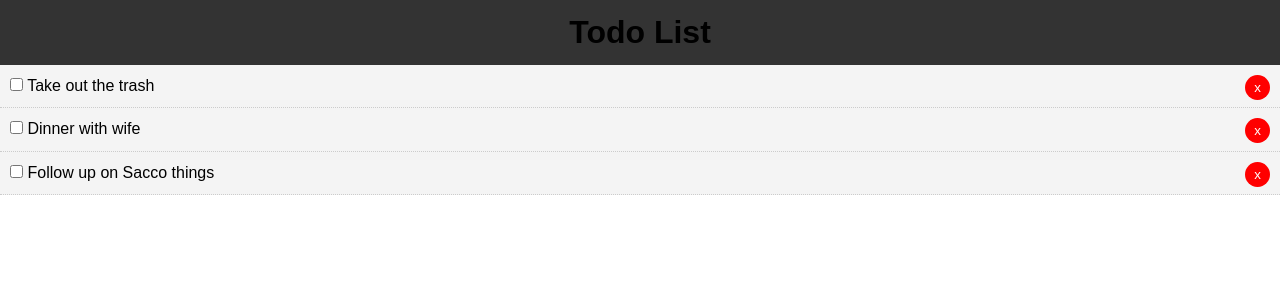
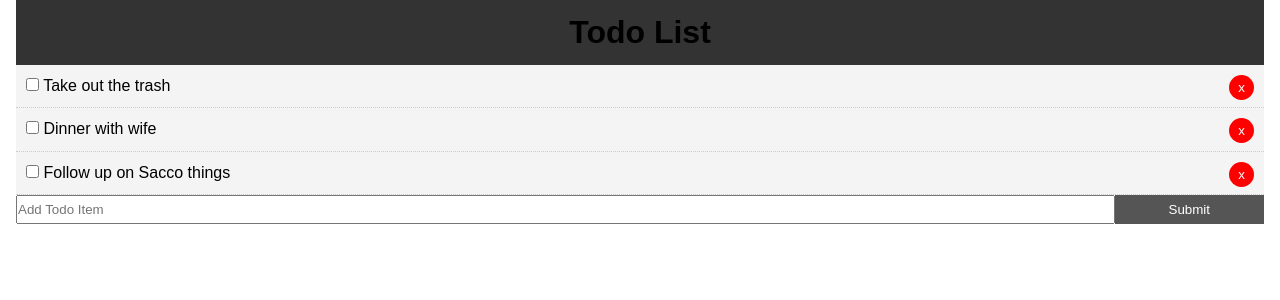
Before and after one commit to stansL/rtut, a React (Create React App) app: page / in a window 1280 px wide. Shown: the top 300 px of the page. Built offline with nearby package versions, Linux system fonts and the light colour scheme.

Commit message:
add functionality to load a new todo to the app

```diff
--- a/src/App.css
+++ b/src/App.css
@@ -13,3 +13,16 @@
   color: #333;
   text-decoration: none;
 }
+
+.container {
+  padding: 0 1rem;;
+}
+
+.btn {
+  display: inline-block;
+  border: none;
+  background: #555;
+  color: #fff;
+  padding: 7px 20px;
+  cursor: pointer;
+}
--- a/src/App.js
+++ b/src/App.js
@@ -1,6 +1,7 @@
 import React, { Component } from 'react';
 import './App.css';
 import Todos from './components/Todos';
+import AddTodo from './components/AddTodo';
 import Header from './components/layout/Header';
 
 class App extends Component {
@@ -24,7 +25,7 @@
       }
     ]
   }
-// Toggle complete
+  // Toggle complete
   markComplete = (id) => {
     this.setState({
       todos: this.state.todos.map(todo => {
@@ -44,11 +45,26 @@
     });
   };
 
+  addTodo = (title) => {
+    this.setState({
+      todos: [...this.state.todos,{
+        id: this.state.todos.length + 1,
+        title,
+        completed: false
+      }]
+
+    });
+
+  }
   render() {
     return (
       <div className="App">
-        <Header />
-        <Todos todos={this.state.todos} markComplete={this.markComplete} deleteItem = {this.deleteItem}/>
+        <div className="container">
+          <Header />
+          <Todos todos={this.state.todos} markComplete={this.markComplete} deleteItem={this.deleteItem} />
+          <AddTodo addTodo={this.addTodo} />
+        </div>
+
       </div>
     );
   }
--- a/src/components/AddTodo.js
+++ b/src/components/AddTodo.js
@@ -0,0 +1,30 @@
+import React, { Component } from 'react';
+
+class AddTodo extends Component {
+    state = {
+        title: ""
+    }
+
+    onChange = (e) => this.setState({[e.target.name]: e.target.value })
+
+    onSubmit = (e) => {
+        e.preventDefault();
+        this.props.addTodo(this.state.title);
+        this.setState({title: ''});
+
+
+    }
+
+    render() {
+        return (
+            <form style={{ display: 'flex' }} onSubmit = {this.onSubmit}>
+                <input type="text" name="title" placeholder="Add Todo Item" required={true} style={{ flex: '10' }} value={this.state.title}
+                    onChange={this.onChange} />
+                <input type="submit" value="Submit" className="btn" style={{ 'flex': '1' }} />
+            </form>
+        );
+
+    }
+}
+
+export default AddTodo;
```
